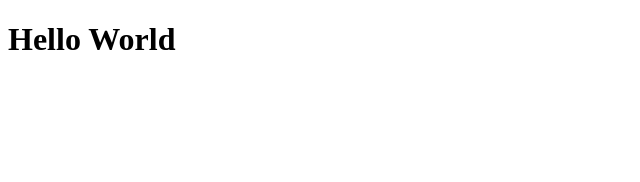
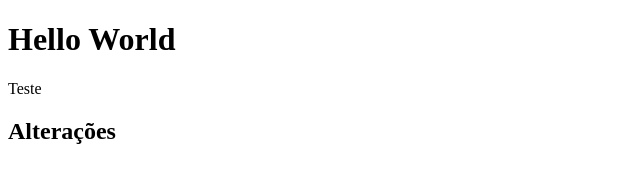
Before and after one commit to ClaytonJosue/curso_udemy_git_1, a plain HTML site: page index.html in a window 1280 px wide. Shown: the whole page, without its empty margins (0-640 px from the left). Drawn offline with Linux system fonts and the light colour scheme.

Commit message:
Enviando alterações

```diff
--- a/index.html
+++ b/index.html
@@ -7,5 +7,7 @@
 </head>
 <body>
   <h1>Hello World</h1>
+  <p>Teste</p>
+  <h2>Alterações</h2>
 </body>
 </html>
```
